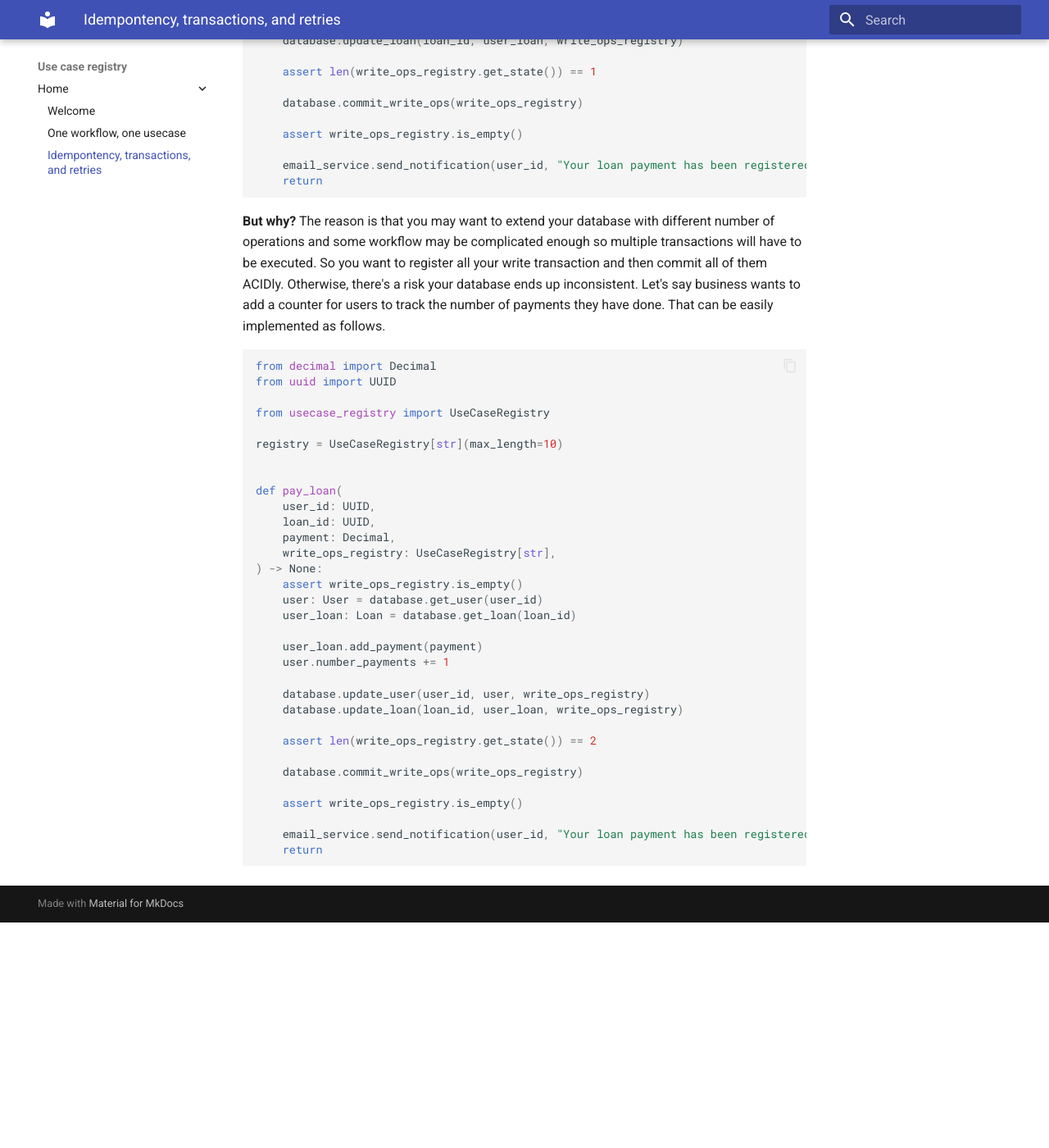
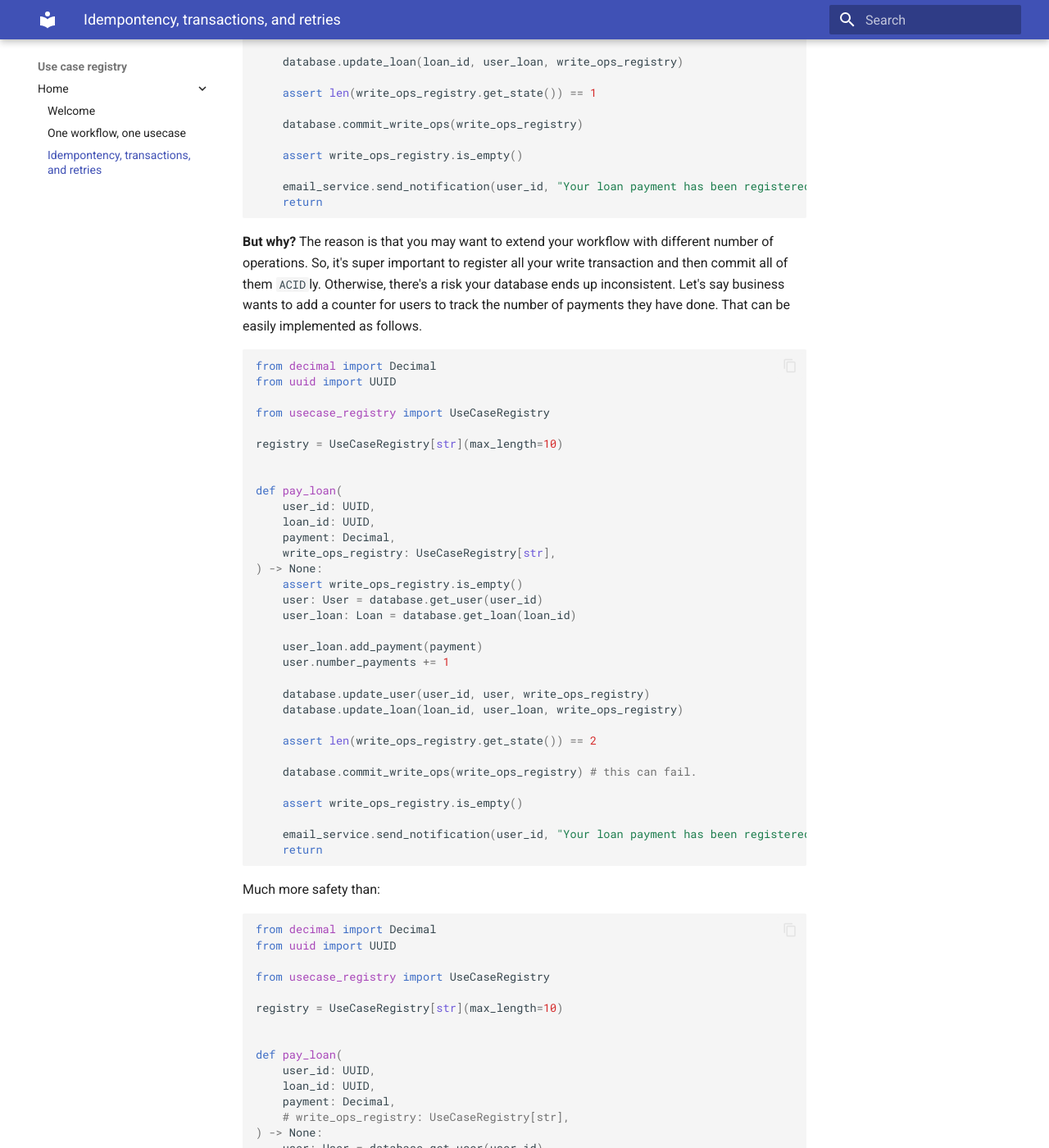
Before and after one commit to Tomperez98/use-case-registry, an MkDocs documentation site: the page built from docs/idempotency-transactions-retries.md, in a window 1280 px wide and 1400 px high, scrolled down 1064 px. Shown: the whole window at 82% size. Built offline with MkDocs 1.6.1 and Material for MkDocs 9.7.7, drawn with Linux system fonts in a browser that asks for light colours; before the commit the page ends 2189 px from its top, so only the background shows below that; some of the changed text lies outside the part shown.

Commit message:
Improve idempotency, transaction and retries

````diff
--- a/docs/idempotency-transactions-retries.md
+++ b/docs/idempotency-transactions-retries.md
@@ -47,7 +47,7 @@
 
 ```
 
-**But why?** The reason is that you may want to extend your database with different number of operations and some workflow may be complicated enough so multiple transactions will have to be executed. So you want to register all your write transaction and then commit all of them ACIDly. Otherwise, there's a risk your database ends up inconsistent. Let's say business wants to add a counter for users to track the number of payments they have done. That can be easily implemented as follows.
+**But why?** The reason is that you may want to extend your workflow with different number of operations. So, it's super important to register all your write transaction and then commit all of them `ACID`ly. Otherwise, there's a risk your database ends up inconsistent. Let's say business wants to add a counter for users to track the number of payments they have done. That can be easily implemented as follows.
 
 ```python
 from decimal import Decimal
@@ -76,7 +76,7 @@
 
     assert len(write_ops_registry.get_state()) == 2
 
-    database.commit_write_ops(write_ops_registry)
+    database.commit_write_ops(write_ops_registry) # this can fail.
 
     assert write_ops_registry.is_empty()
 
@@ -84,3 +84,34 @@
     return
 
 ```
+
+Much more safety than:
+
+```python
+from decimal import Decimal
+from uuid import UUID
+
+from usecase_registry import UseCaseRegistry
+
+registry = UseCaseRegistry[str](max_length=10)
+
+
+def pay_loan(
+    user_id: UUID,
+    loan_id: UUID,
+    payment: Decimal,
+    # write_ops_registry: UseCaseRegistry[str],
+) -> None:
+    user: User = database.get_user(user_id)
+    user_loan: Loan = database.get_loan(loan_id)
+
+    user_loan.add_payment(payment)
+    user.number_payments += 1
+
+    database.update_user(user_id, user) # this can fails.
+    database.update_loan(loan_id, user_loan) # this can also fail.
+
+    email_service.send_notification(user_id, "Your loan payment has been registered.")
+    return
+
+```
````
Also changed, not shown: other parts of docs/idempotency-transactions-retries.md (+1 -1 lines).
